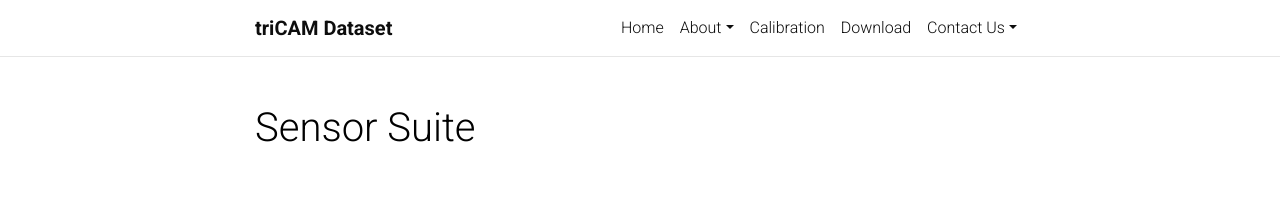
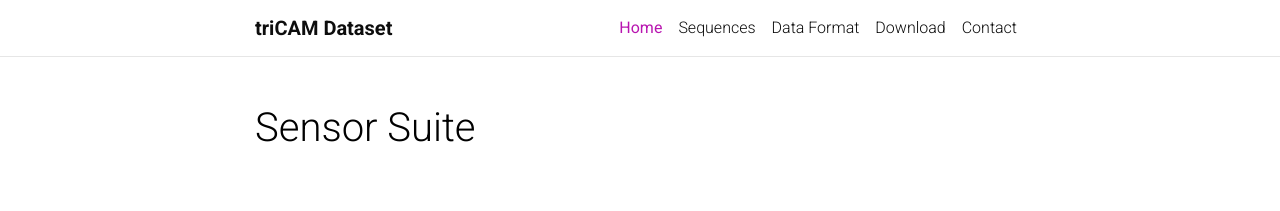
Before and after one commit to anikesadia/triCam-dataset, a Jekyll site: the page sequences/index.html, which Jekyll copies as it is, in a window 1280 px wide. Shown: the top 211 px of the page. Built offline with Jekyll 4.4.1, drawn with Linux system fonts in a browser that asks for light colours; comment, search, counter and statistics services are not loaded; a style sheet for code colours, icons or effects is not loaded.

Commit message:
Update index.html

```diff
--- a/sequences/index.html
+++ b/sequences/index.html
@@ -100,37 +100,21 @@
                     <ul class="navbar-nav ml-auto flex-nowrap">
 
                         <!-- Home -->
-              <li class="nav-item ">
-                <a class="nav-link" href="/triCam-dataset/index.html">Home</a>
+                        <li class="nav-item active">
+                            <a class="nav-link" href="/triCam-dataset/">Home<span class="sr-only">(current)</span></a>
                         </li>
 
-              <!-- Other pages -->
-                <li class="nav-item dropdown ">
-                  <a class="nav-link dropdown-toggle" href="#" id="navbarDropdown" role="button" data-toggle="dropdown" aria-haspopup="true" aria-expanded="false">About</a>
-                  <div class="dropdown-menu dropdown-menu-right" aria-labelledby="navbarDropdown">
-                    <a class="dropdown-item" href="/triCam-dataset/about/sensor/index.html">Sensor Suite</a>
-                    <div class="dropdown-divider"></div>
-                    <a class="dropdown-item" href="/triCam-dataset/about/synchronization/index.html">Synchronization</a>
-                    <div class="dropdown-divider"></div>
-                    <a class="dropdown-item" href="/triCam-dataset/about/ground_truth/index.html">Ground Truth</a>
-                  </div>
+                        <li class="nav-item ">
+                            <a class="nav-link" href="sequences/index.html">Sequences</a>
                         </li>
                         <li class="nav-item ">
-                  <a class="nav-link" href="/triCam-dataset/calibration/">Calibration</a>
+                            <a class="nav-link" href="data_format/index.html">Data Format</a>
                         </li>
                         <li class="nav-item ">
-                  <a class="nav-link" href="/triCam-dataset/download/">Download</a>
+                            <a class="nav-link" href="download/index.html">Download</a>
                         </li>
-                <!-- <li class="nav-item ">
-                  <a class="nav-link" href="/triCam-dataset/competition/">Competition</a>
-                </li> -->
-                <li class="nav-item dropdown ">
-                  <a class="nav-link dropdown-toggle" href="#" id="navbarDropdown" role="button" data-toggle="dropdown" aria-haspopup="true" aria-expanded="false">Contact Us</a>
-                  <div class="dropdown-menu dropdown-menu-right" aria-labelledby="navbarDropdown">
-                    <a class="dropdown-item" href="https://github.com/mgaoling/mpl_calibration_toolbox/issues" target="_blank" rel="noopener noreferrer">Calibration Issue</a>
-                    <div class="dropdown-divider"></div>
-                    <a class="dropdown-item" href="https://github.com/mgaoling/mpl_dataset_toolbox/issues" target="_blank" rel="noopener noreferrer">Dataset Issue</a>
-                  </div>
+                        <li class="nav-item ">
+                            <a class="nav-link" href="contact/index.html">Contact</a>
                         </li>
                     </ul>
                 </div>
```
Lines whose indentation alone changed are shown as unchanged.
